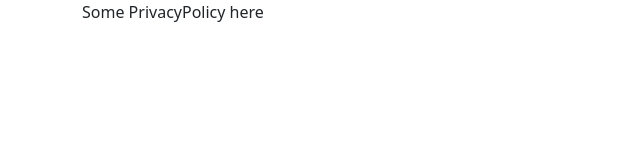
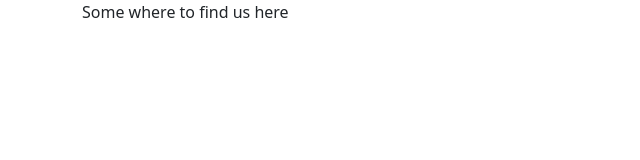
Before and after one commit to embolden-hub/website, a Next.js app: page /where-to-find-us in a window 1280 px wide. Shown: the top 160 px of the page, without its empty margins (0-640 px from the left). Built offline with nearby package versions, Linux system fonts and the light colour scheme.

Commit message:
updated  my page

```diff
--- a/pages/where-to-find-us.js
+++ b/pages/where-to-find-us.js
@@ -9,7 +9,7 @@ export default function WhereToFindUs(){
           </Head>
 
           <div>
-              Some PrivacyPolicy here
+              Some where to find us here
           </div>
         </div>
       )
```
